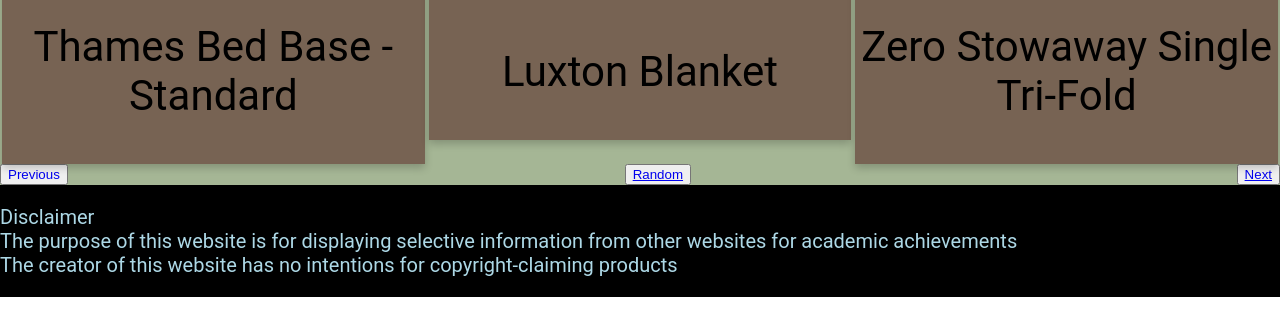
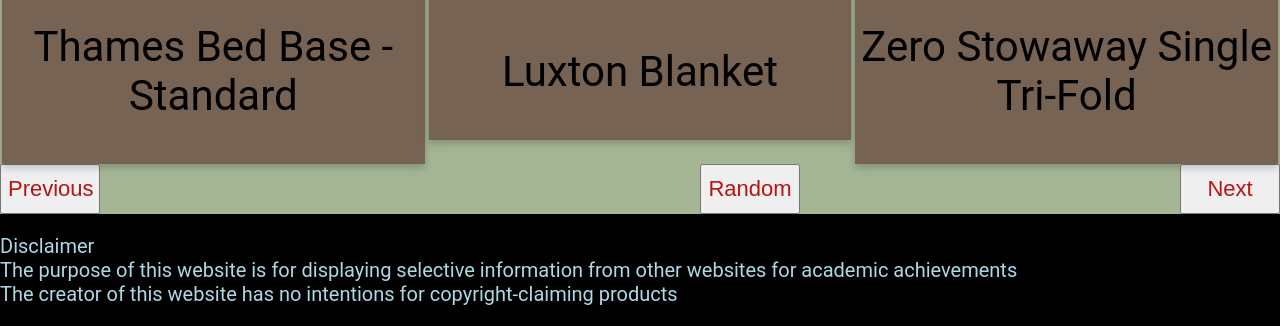
Before and after one commit to DavidWu531/beds, a Flask app: page /combos/1 in a window 1280 px wide. Shown: the part 601-927 px from the top of the page. Before the commit the page ends 898 px from the top, so only its background shows below. Run offline with Flask 3, Linux system fonts and the light colour scheme; data comes from the database, SQL or seed files in the repository.

Commit message:
Restyled all a tags

```diff
--- a/static/style.css
+++ b/static/style.css
@@ -60,7 +60,9 @@ ul {
 }
 
 a {
-display: block;
+  text-decoration: none;
+  display: block;
+  color: #b71414;
 }
 
 li {
@@ -192,7 +194,31 @@ input {
   overflow-wrap: normal;
 }
 
-button #scroll-button {
-  text-decoration: none;
-  background-color: #776353;
+.previous_combo {
+  float: left;
+  width: 100px;
+  height: 50px;
+  font-size: 22px;
 }
+
+.random_combo {
+  margin-left: 75vh;
+  width: 100px;
+  height: 50px;
+  font-size: 22px;
+}
+
+.next_combo {
+  float: right;
+  width: 100px;
+  height: 50px;
+  font-size: 22px;
+}
+
+#submit {
+  cursor: pointer;
+  width: 200px;
+  height: 50px;
+  font-size: 16px;
+  text-align: center;
+}
--- a/templates/404.html
+++ b/templates/404.html
@@ -12,7 +12,7 @@
     <h1>Uh-oh...<br>404 - Page Not Found!</h1>
     <h2>The page you were looking for doesn't exist</h2>
     <button class="homebutton">
-        <a href="/" style="text-decoration: none; color: white;">Click here to go back home</a>
+        <a href="/">Click here to go back home</a>
     </button>
 </div>
 {% endblock %}
--- a/templates/combo.html
+++ b/templates/combo.html
@@ -9,7 +9,7 @@
 </head>
 <body class="combo_route">
 <h1 class="combo">
-    Below is the combination of ID {{combo[0]}}
+    Below is combination {{combo[0]}}
 </h1>
 <!--Obtain individual combos-->
 <div class="container">
@@ -39,13 +39,13 @@
     </div>
 </div>
 <div>
-    <button style="float: left;" class="previous_combo">
-        <a style="text-decoration: none;" href="/combos/{{combo[0]-1}}">Previous</a>
+    <button class="previous_combo">
+        <a href="/combos/{{combo[0]-1}}">Previous</a>
     </button>
-    <button style="margin-left: 43.5%; text-decoration: none;" class="random_combo">
+    <button class="random_combo">
         <a href="/combos/{{ range(1, 729) | random }}">Random</a>
     </button>
-    <button style="float: right; text-decoration: none;" class="next_combo">
+    <button class="next_combo">
         <a href="/combos/{{combo[0]+1}}">Next</a>
     </button>
 </div>
--- a/templates/combo_input.html
+++ b/templates/combo_input.html
@@ -16,9 +16,9 @@
     <div class="grid_item">
         <h1 style="text-align: center;">What combo are you looking for?</h1><br>
         <form action="/cid_submit" id="get_combo_id" method="POST">
-            <label for="cid" style="font-size: 26px;">Combo ID (Must be between 1 and 729 inclusive)</label>
-            <input type="number" id="cid" name="cid" required="true"><br><br>
-            <input type="submit" value="Submit">
+            <label for="cid" style="font-size: 26px;">Enter a number between 1 and 729</label>
+            <input type="number" id="cid" name="cid" required="true" min="1" max="729"/><br><br>
+            <input type="submit" value="Submit" id="submit"/>
         </form>
         <button>
             <a href="/combos/{{ range(1, 729) | random }}" style="text-decoration: none;"><h2>Unsure? Click the button for a random combo</h2></a>
```
